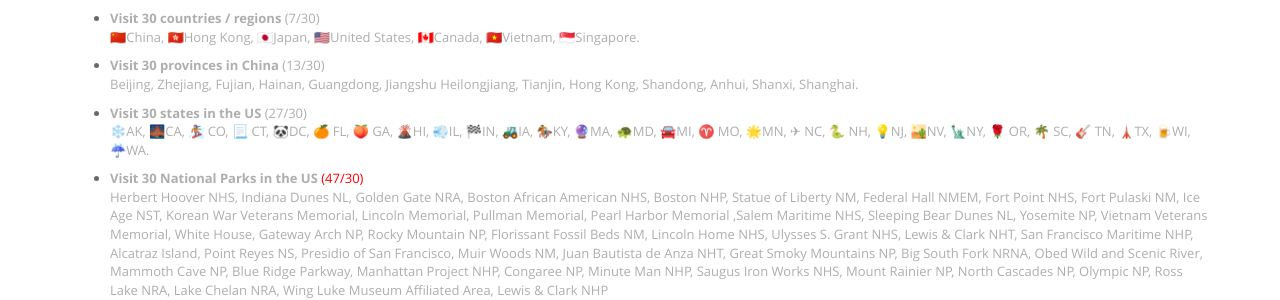
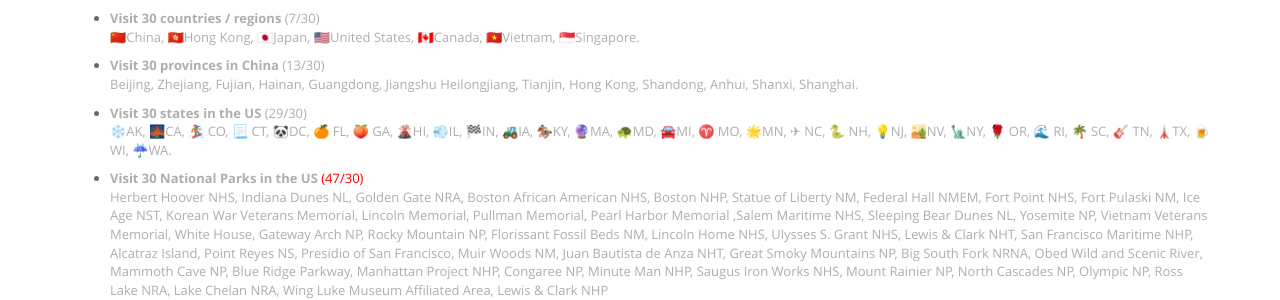
Before and after one commit to robinzixuan/robin.github.io, a Jekyll site: the page built from index.html, in a window 1280 px wide and 900 px high, scrolled down 12544 px. Shown: the part 156-456 px from the top of the window. Built offline with Jekyll 4.4.1, drawn with Linux system fonts in a browser that asks for light colours.

Commit message:
Update miscellaneous.html

```diff
--- a/_includes/sections/miscellaneous.html
+++ b/_includes/sections/miscellaneous.html
@@ -17,8 +17,8 @@
     Heilongjiang, Tianjin, Hong Kong, Shandong, Anhui, Shanxi,
     Shanghai.</p>
     </li>
-    <li><p><b>Visit 30 states in the US</b> (27/30)<br />
-    ❄️AK, 🌉CA, 🏂 CO, 📃 CT, 🐼DC, 🍊 FL, 🍑 GA, 🌋HI, 💨IL, 🏁IN, 🚜IA, 🏇KY, 🔮MA, 🐢MD,  🚘MI, ♈ MO, 🌟MN, ✈ NC, 🐍 NH, 💡NJ, 🏜️NV, 🗽NY, 🌹 OR,  🌴 SC,  🎸 TN, 🗼TX, 🍺WI, ☔WA.</p>
+    <li><p><b>Visit 30 states in the US</b> (29/30)<br />
+    ❄️AK, 🌉CA, 🏂 CO, 📃 CT, 🐼DC, 🍊 FL, 🍑 GA, 🌋HI, 💨IL, 🏁IN, 🚜IA, 🏇KY, 🔮MA, 🐢MD,  🚘MI, ♈ MO, 🌟MN, ✈ NC, 🐍 NH, 💡NJ, 🏜️NV, 🗽NY, 🌹 OR, 🌊 RI,  🌴 SC,  🎸 TN, 🗼TX, 🍺WI, ☔WA.</p>
     </li>
     <li><p><b>Visit 30 National Parks in the US</b> <span style="color:red"> (47/30)</span><br />
          Herbert Hoover NHS, Indiana Dunes NL, Golden Gate NRA, Boston African American
```
